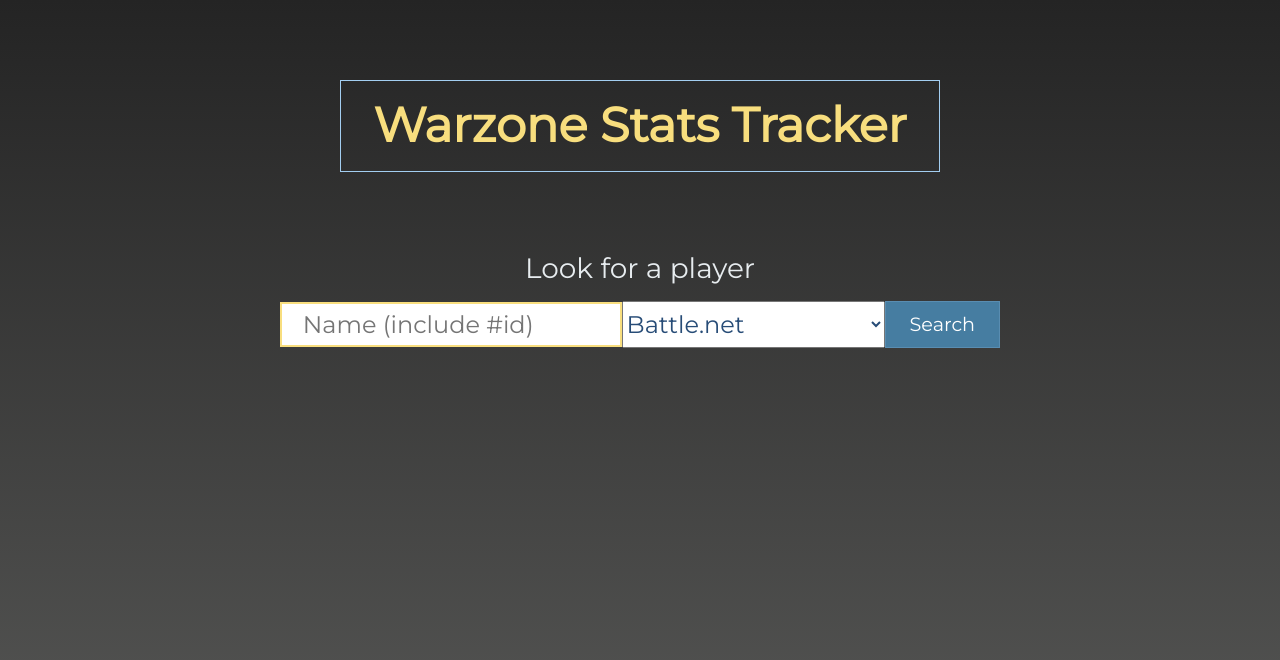
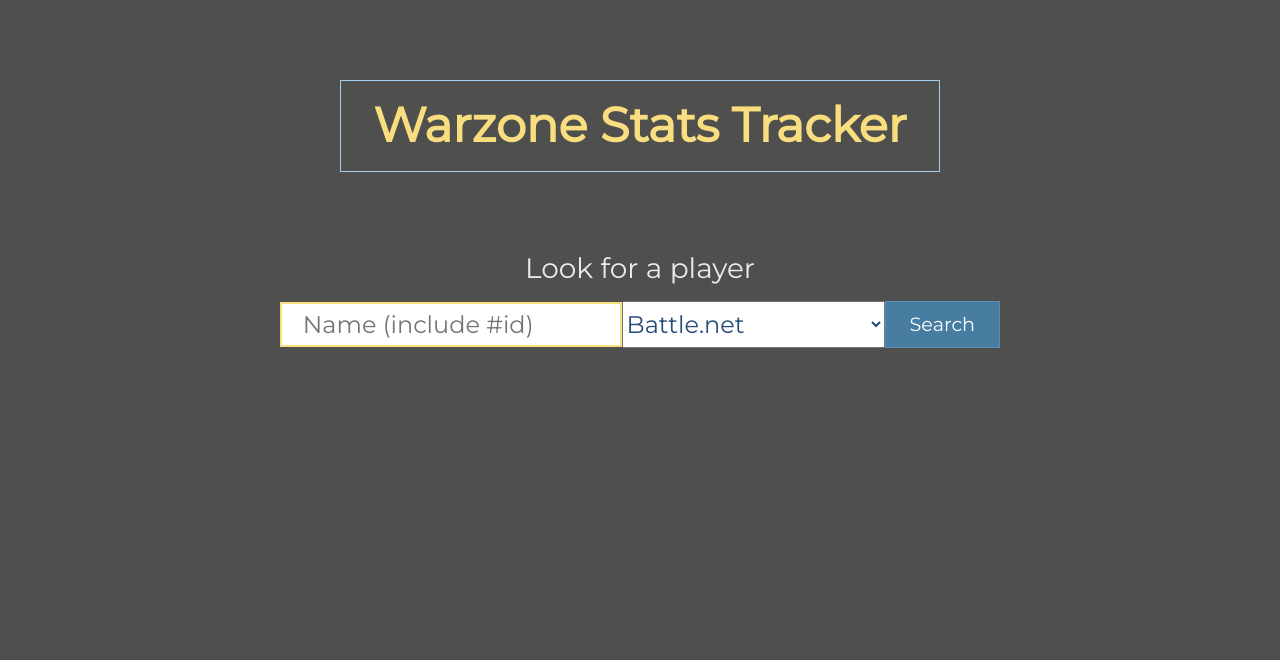
Before and after one commit to IKorchev/wz-tracker-react, a React (Create React App) app in the folder client/: page / in a window 1280 px wide. Shown: the top 660 px of the page. Built offline with nearby package versions, Linux system fonts and the light colour scheme.

Commit message:
added border and shadow to stats container and changed background

```diff
--- a/client/src/components/Accordions.js
+++ b/client/src/components/Accordions.js
@@ -7,8 +7,8 @@
   return data.map((arr) => {
     const stats = [arr.plunder, arr.battleRoyale]
     return (
-      <Container className='my-4 p-2 text-center'>
-        <h3 className='text-center'>{arr._id ? "Previous stats" : "Current stats"}</h3>
+      <Container className='my-4 p-2 text-center' id='stats-container'>
+        <h3 className='text-center mb-4'>{arr._id ? "Previous stats" : "Current stats"}</h3>
         {stats.map((gameMode) => (
           <Accordion className='bg-dark' key={gameMode.title}>
             <Card className='bg-info text-dark border-0 rounded-0'>
--- a/client/src/styles/_content.scss
+++ b/client/src/styles/_content.scss
@@ -6,6 +6,14 @@
   @media (max-width: 992px) {
     width: 98%;
   }
+}
+
+#stats-container {
+  background-color: $bg-dark;
+  border: 1px solid $info;
+  margin: 0 10px;
+  height: max-content;
+  box-shadow: 0px 0px 20px 3px lighten(black, 20);
 }
 
 .card-body {
--- a/client/src/styles/_global.scss
+++ b/client/src/styles/_global.scss
@@ -8,12 +8,8 @@
   font-family: "Montserrat", sans-serif;
 }
 html {
-  background: rgb(8, 8, 8);
-  background: linear-gradient(
-    0deg,
-    rgba(139, 140, 137, 1) -100%,
-    rgba(36, 36, 36, 1) 100%
-  );
+  background: rgb(177, 177, 171);
+  background: linear-gradient(0deg, $bg-dark, 0%, rgba(79, 79, 78, 1) 100%);
   background-repeat: no-repeat;
   background-size: cover;
   background-attachment: fixed;
```
